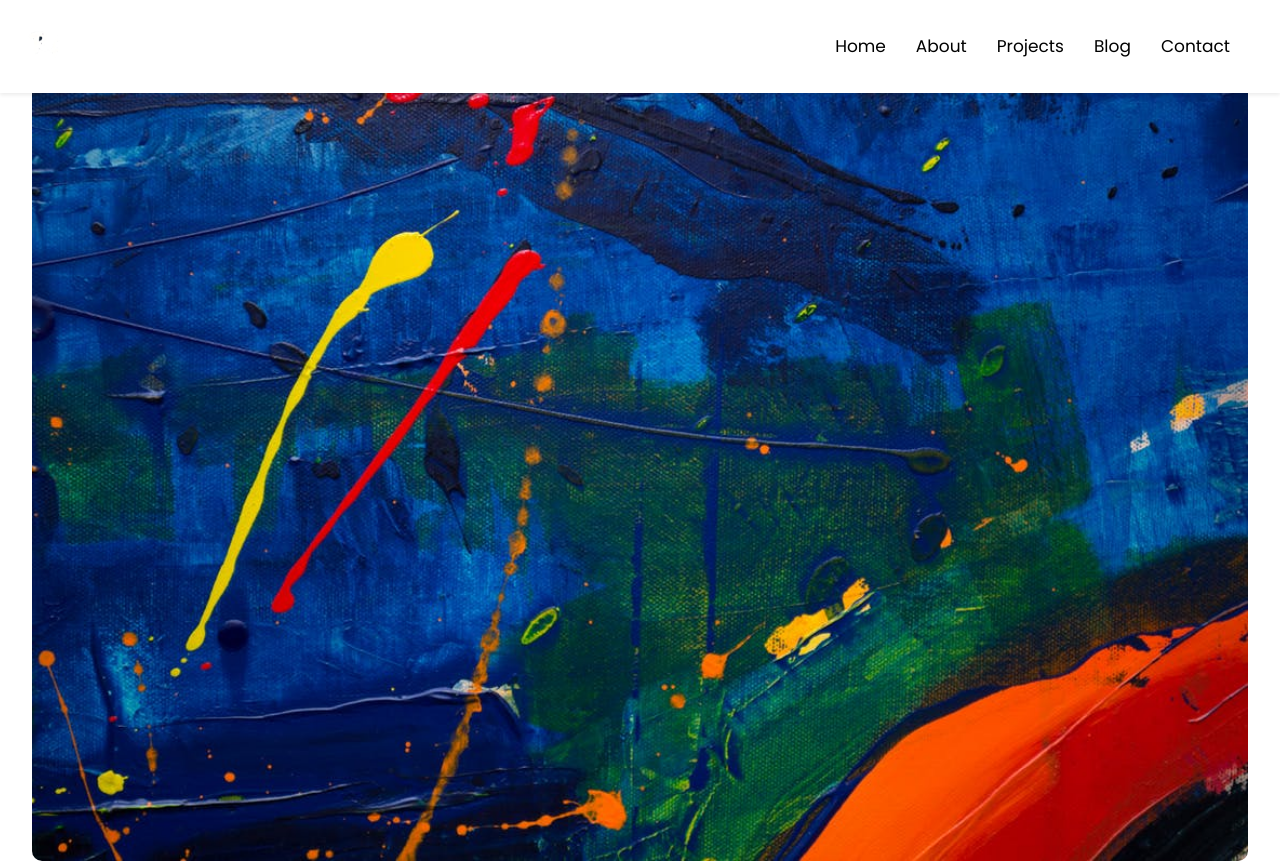
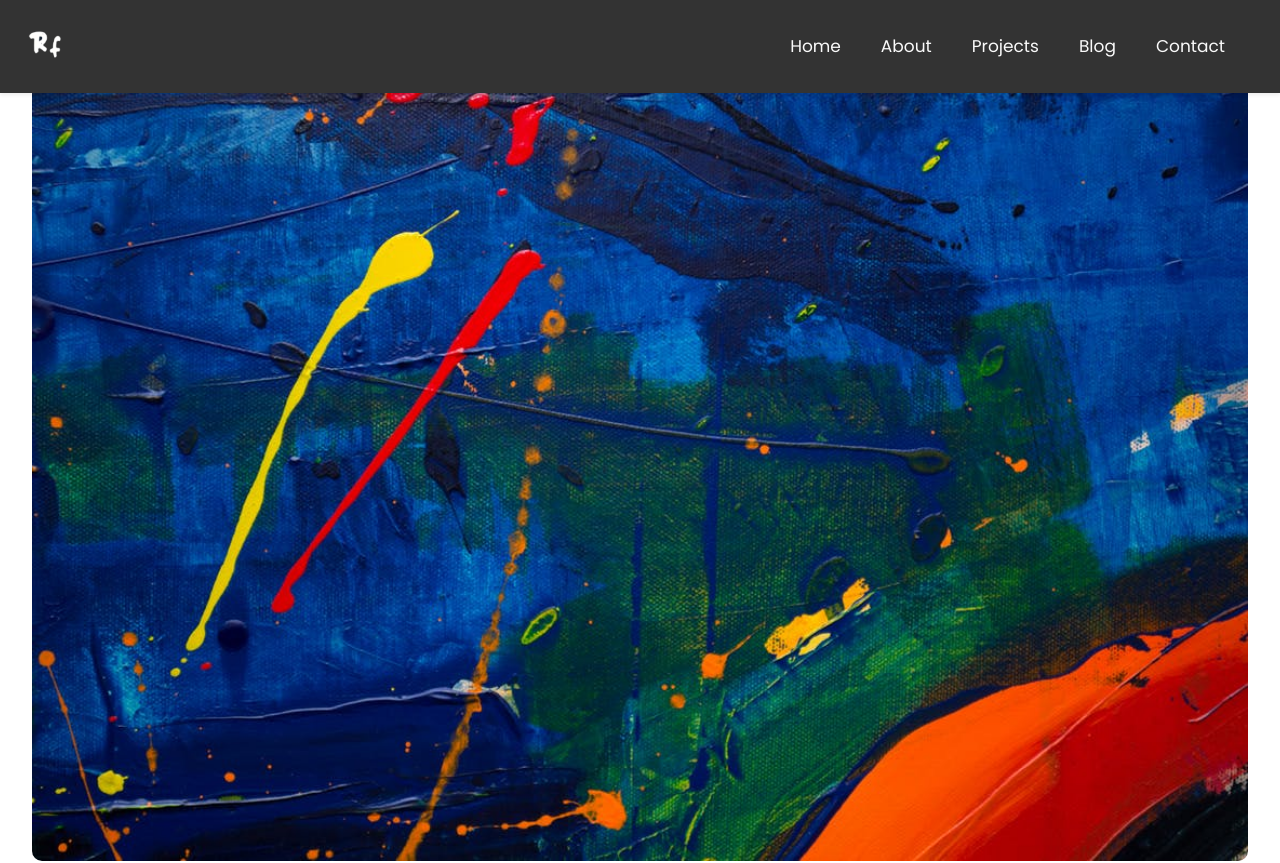
Before and after one commit to rfcfa-iscte/Blog, a React (Create React App) app: page /details/1 in a window 1280 px wide. Shown: the top 863 px of the page. Built offline with nearby package versions, Linux system fonts and the light colour scheme.

Commit message:
Page color change + onhover header (incomplete)

```diff
--- a/src/components/header/Header.jsx
+++ b/src/components/header/Header.jsx
@@ -20,7 +20,11 @@ export const Header = () => {
             <ul>
               {nav.map((link) => (
                 <li key={link.id}>
-                  <Link to={link.url}>{link.text}</Link>
+                  {link.text.split(" ").map((word, index) => (
+                    <span className="word" key={index}>
+                      <Link to={link.url}>{word}</Link>
+                    </span>
+                  ))}
                 </li>
               ))}
             </ul>
--- a/src/components/header/header.css
+++ b/src/components/header/header.css
@@ -1,5 +1,5 @@
 header {
-  background: #fff;
+  background: #333333;
   padding: 20px;
   top: 0;
   left: 0;
@@ -15,5 +15,13 @@ nav ul {
 nav a {
   text-transform: capitalize;
   margin-right: 30px;
-  color: #000;
+  color: #FAFAFA;
 }
+.header .word {
+  display: inline-block;
+  padding: 0 5px;
+}
+
+.header .word:hover {
+  background-color: #e1dbdb; /* Darken background color on hover */
+}
--- a/src/index.css
+++ b/src/index.css
@@ -6,7 +6,7 @@
 }
 body {
   font-family: "Poppins", sans-serif;
-  background-color: #f9f9f9;
+  background-color: #424242;
   color: #000;
 }
 h1,
```
